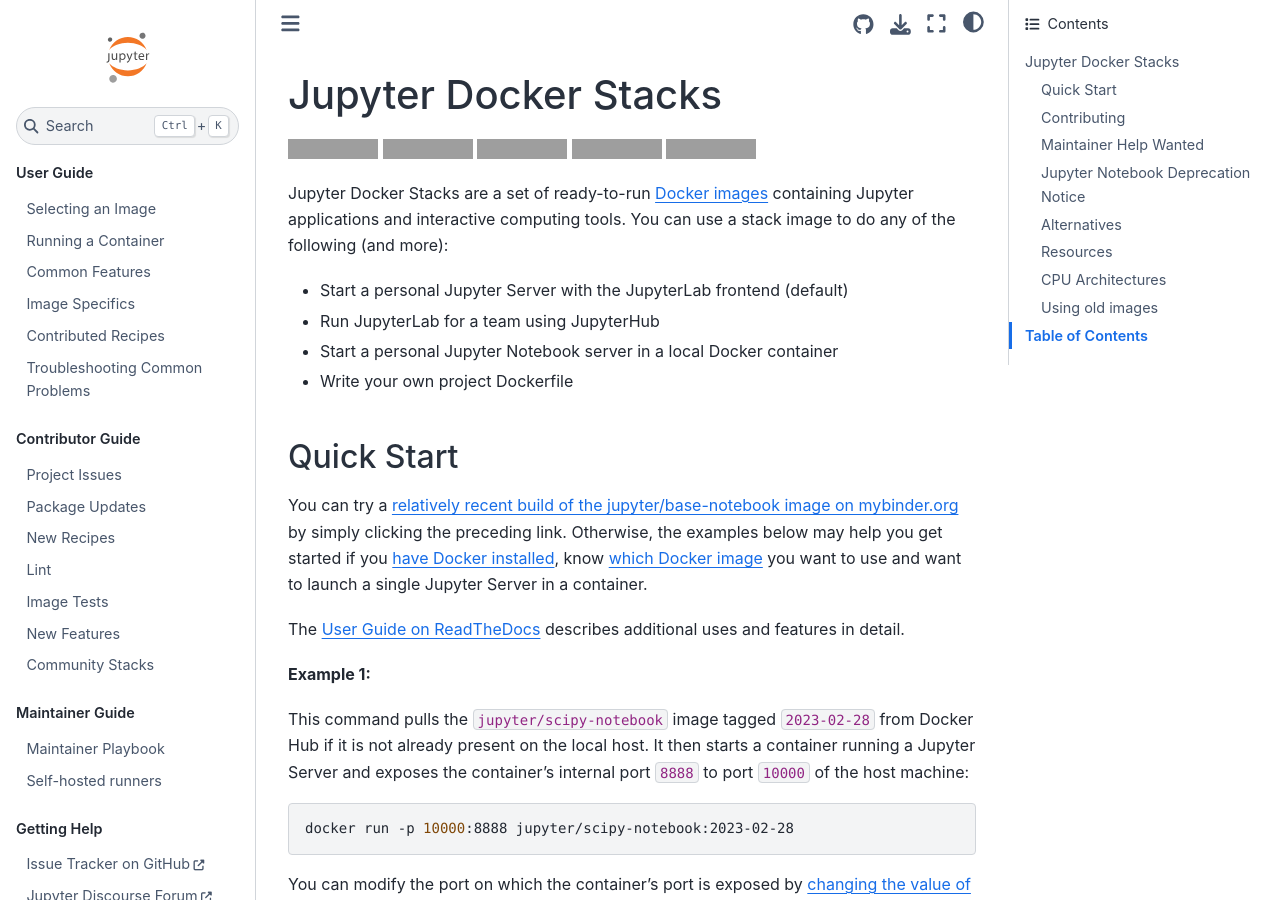
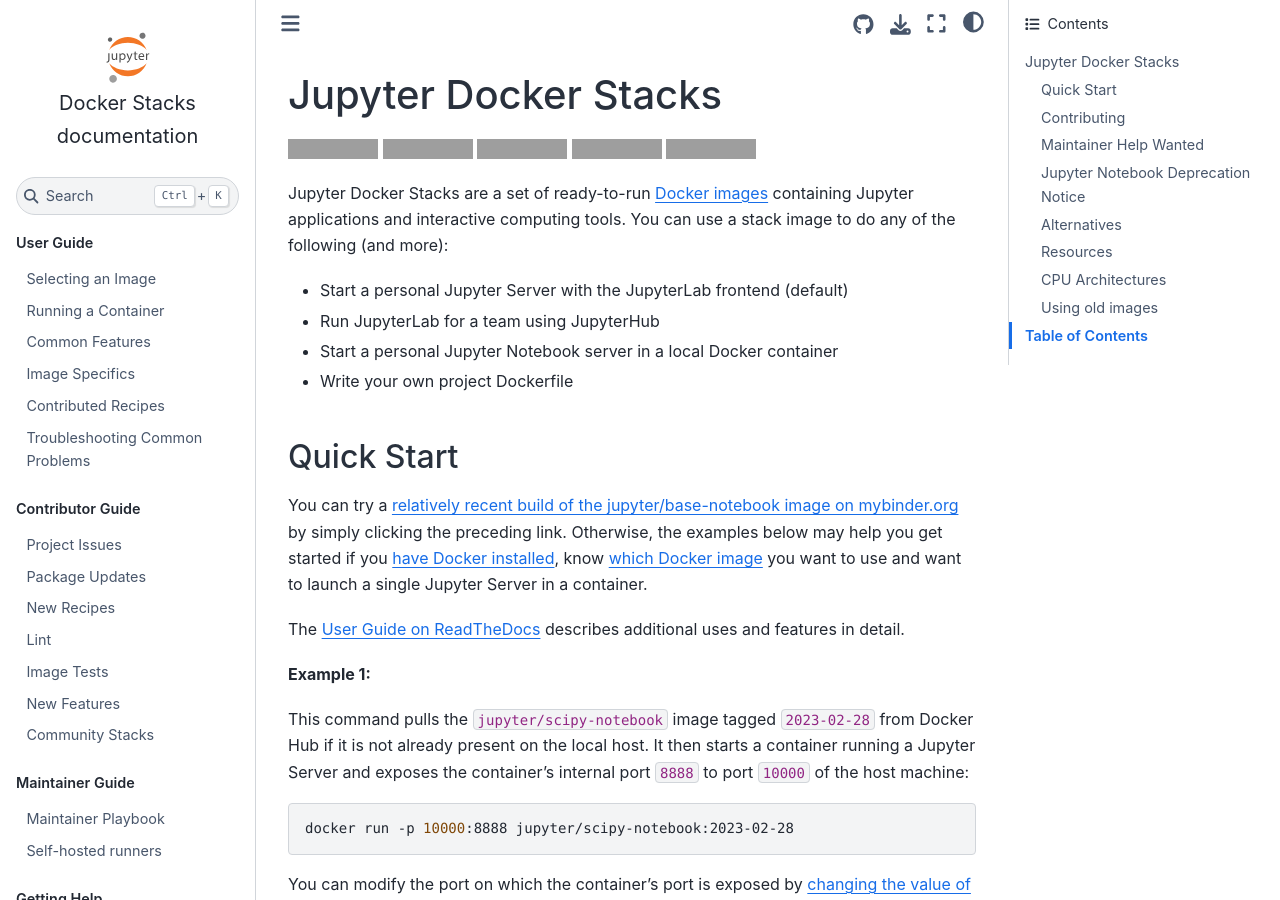
Before and after one commit to jupyter/docker-stacks, a Sphinx documentation site: the page built from docs/index.rst, in a window 1280 px wide and 900 px high. Built offline with Sphinx 7.4.7 and the Sphinx Book theme 1.1.4, drawn with Linux system fonts in a browser that asks for light colours; grey boxes are pictures that could not be loaded.

Commit message:
Update sphinx-book-theme (#1855)
* Update sphinx-book-theme

* Use 1.0.0rc1

* Add html_theme_options.logo.text

* Use 1.0.0rc2

* Update sphinx-book-theme

* Use release version

```diff
--- a/docs/conf.py
+++ b/docs/conf.py
@@ -44,6 +44,9 @@
     "use_issues_button": True,
     "use_repository_button": True,
     "use_download_button": True,
+    "logo": {
+        "text": html_title,
+    },
 }
 
 extensions = ["myst_parser", "sphinx_copybutton"]
--- a/docs/requirements.txt
+++ b/docs/requirements.txt
@@ -3,5 +3,5 @@
 docutils>=0.17.1
 myst-parser>=0.18.0
 sphinx>=4.5.0
-sphinx-book-theme>=0.3.3
+sphinx-book-theme==1.0.0
 sphinx-copybutton>=0.5.0
```
